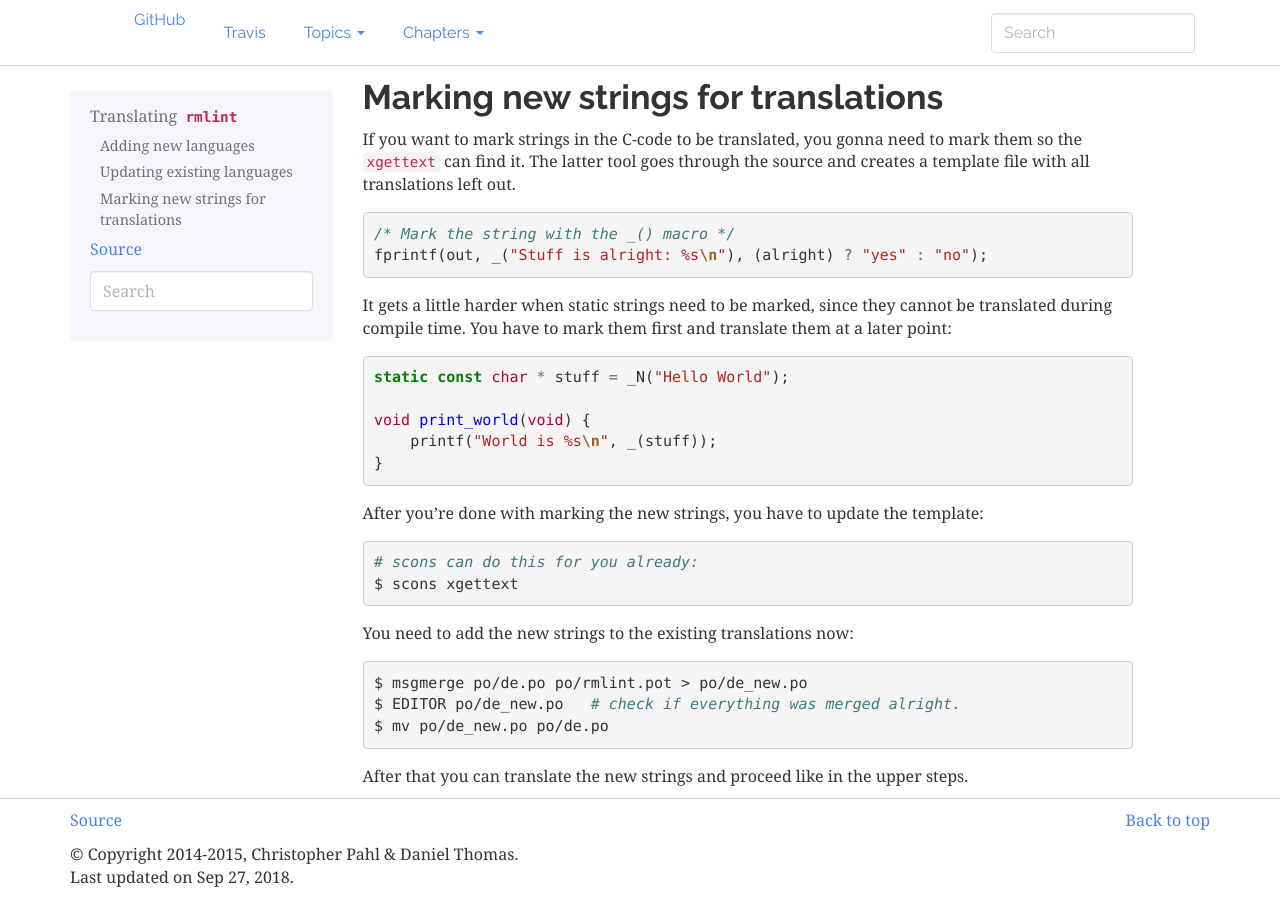
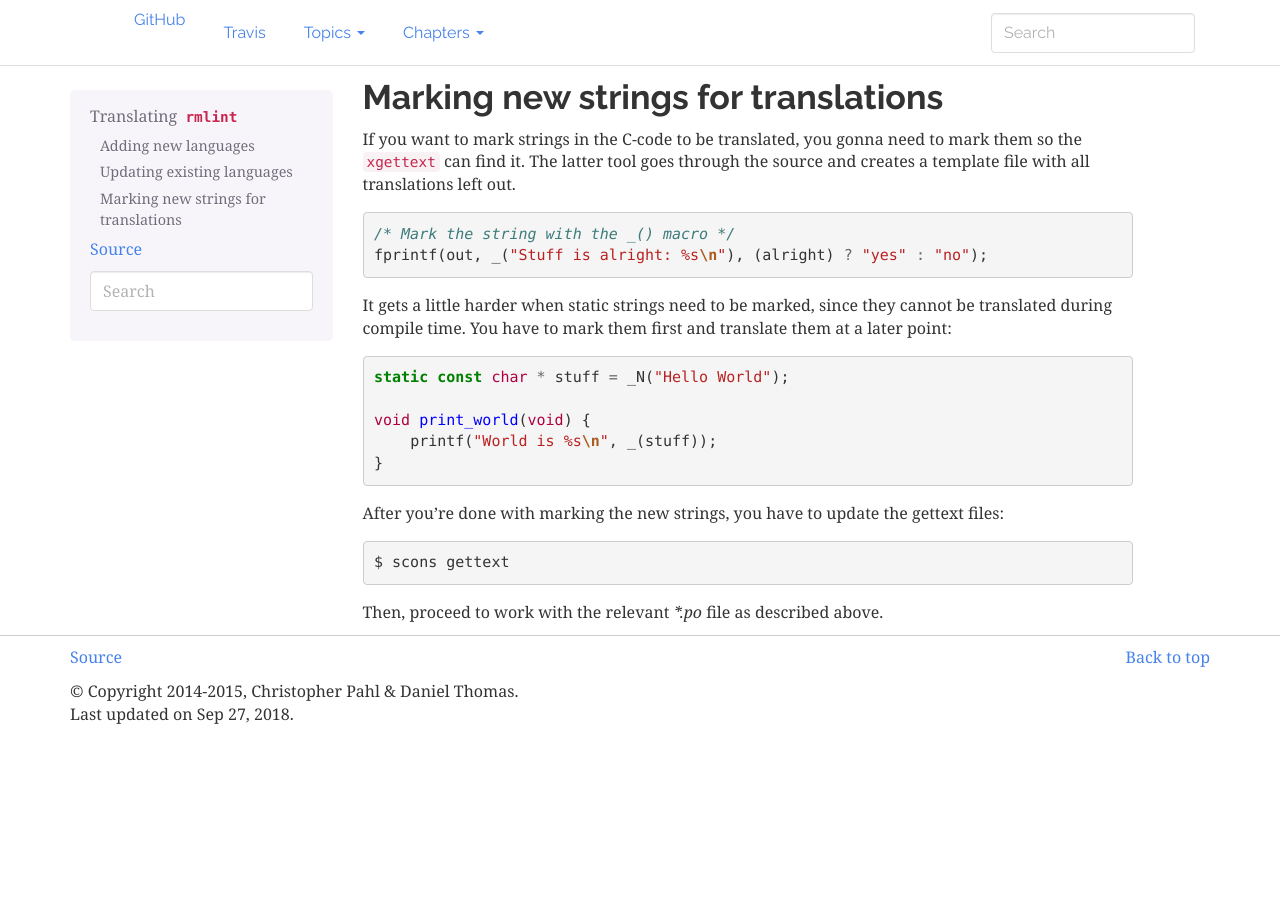
Before and after one commit to sahib/rmlint, a Sphinx documentation site: the page built from docs/translators.rst, in a window 1280 px wide and 900 px high, scrolled down 814 px. Built offline with Sphinx 7.4.7, drawn with Linux system fonts in a browser that asks for light colours; after the commit the page ends 1550 px from its top, so only the background shows below that.

Commit message:
po/SConscript: Add targets `msgmerge' and `gettext'
Now, the `po/*.po[t]' files can be updated with:

  $ scons gettext

It's also possible to run individual steps:

  $ scons xgettext
  $ scons msgmerge
  $ scons xgettext msgmerge
  $ scons msgmerge xgettext

The documentation has also been updated.

```diff
--- a/docs/translators.rst
+++ b/docs/translators.rst
@@ -71,19 +71,11 @@ translated during compile time. You have to mark them first and translate them a
        printf("World is %s\n", _(stuff));
    }
 
-After you're done with marking the new strings, you have to update the template:
+After you're done with marking the new strings, you have to update the
+gettext files:
 
 .. code-block:: bash
 
-   # scons can do this for you already:
-   $ scons xgettext
+   $ scons gettext
 
-You need to add the new strings to the existing translations now:
-
-.. code-block:: bash
-
-   $ msgmerge po/de.po po/rmlint.pot > po/de_new.po
-   $ EDITOR po/de_new.po   # check if everything was merged alright.
-   $ mv po/de_new.po po/de.po
-
-After that you can translate the new strings and proceed like in the upper steps.
+Then, proceed to work with the relevant `*.po` file as described above.
```
Also changed, not shown: 1 other file.
